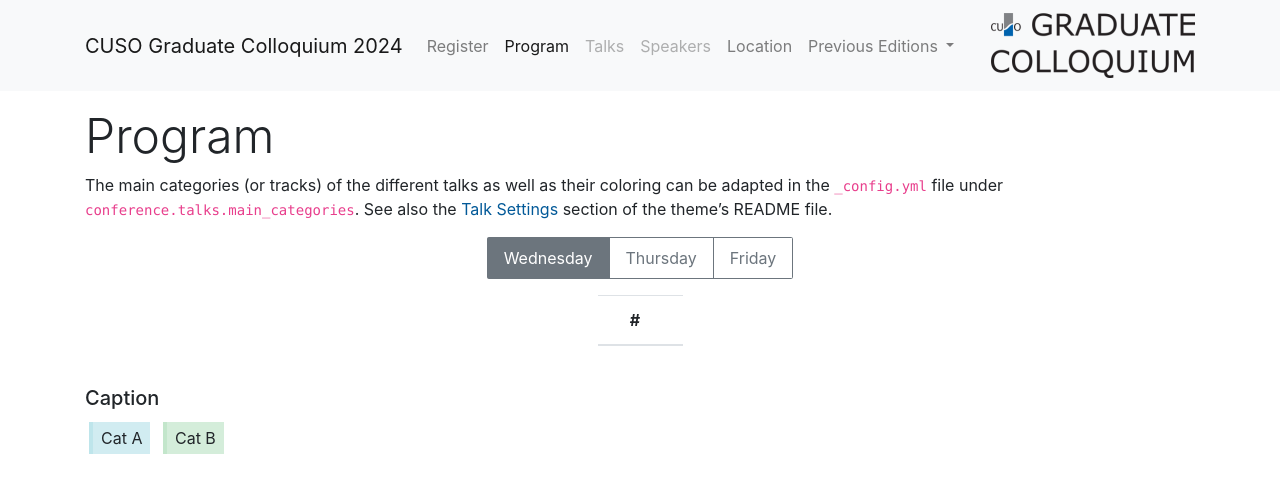
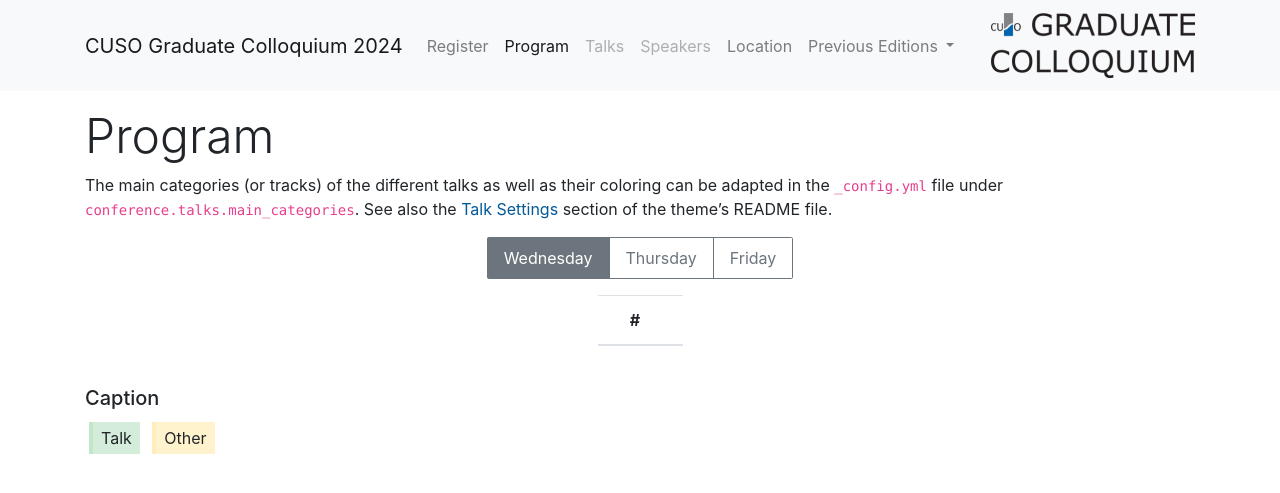
Before and after one commit to cuso-graduate-colloquium-2024/cuso-graduate-colloquium-2024.github.io, a Jekyll site: the page built from program/index.md, in a window 1280 px wide. Shown: the top 493 px of the page. Built offline with Jekyll 4.4.1, drawn with Linux system fonts in a browser that asks for light colours.

Commit message:
chore: changed talk categories

```diff
--- a/_config.yml
+++ b/_config.yml
@@ -140,10 +140,10 @@ conference:
   talks:
     # Talk categories
     main_categories:
-      - name: Cat A
-        color: info
-      - name: Cat B
+      - name: Talk
         color: success
+      - name: Other
+        color: warning
 
     # Hide icons on talk overview page
     hide_icons: true
@@ -177,7 +177,7 @@ conference:
     url: '/program'
 
     # Time steps in program table
-    time_steps: 15 # in minutes
+    time_steps: 15   # in minutes
 
     # Show intermediary time steps (next to full hours)
     show_alltimes: true
```
